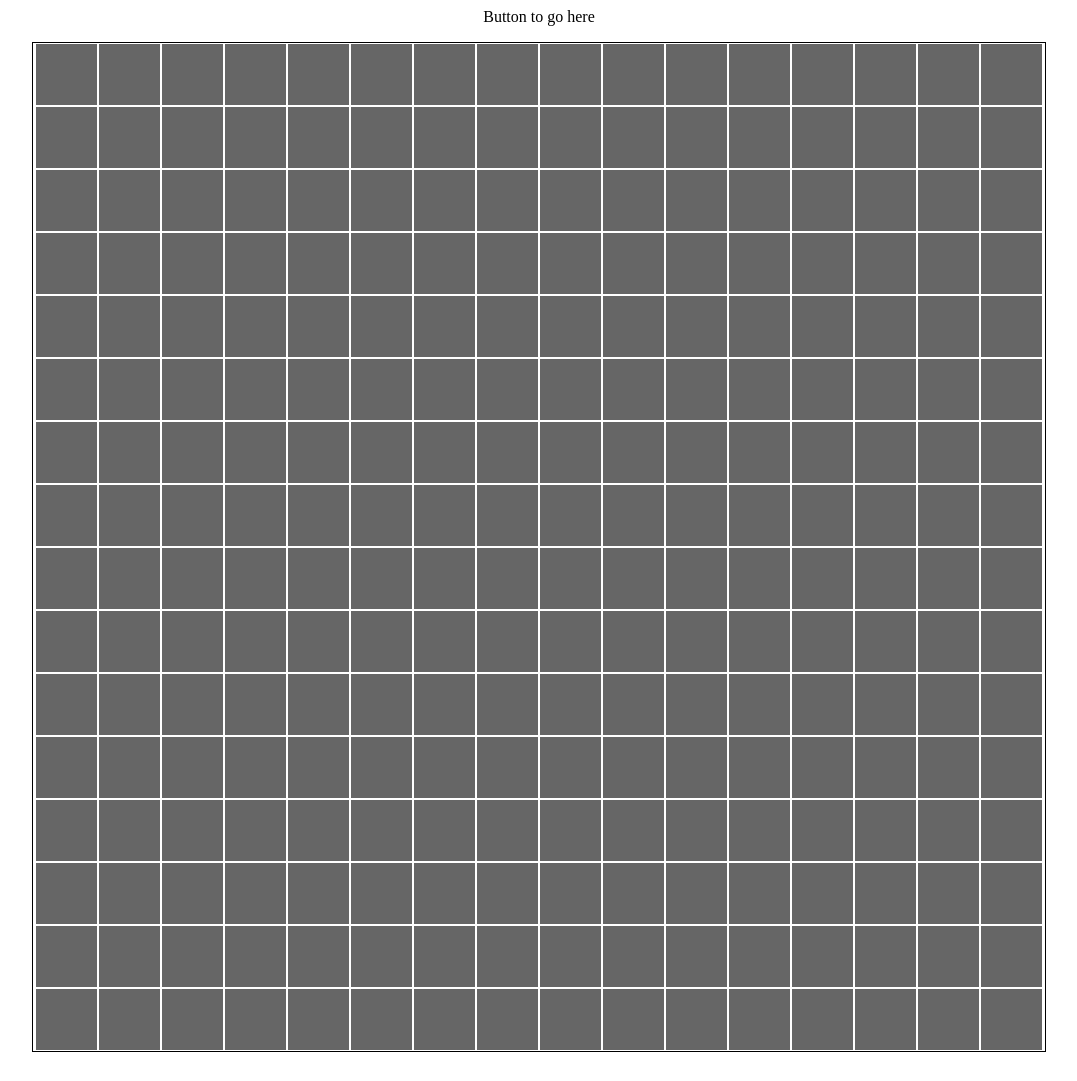
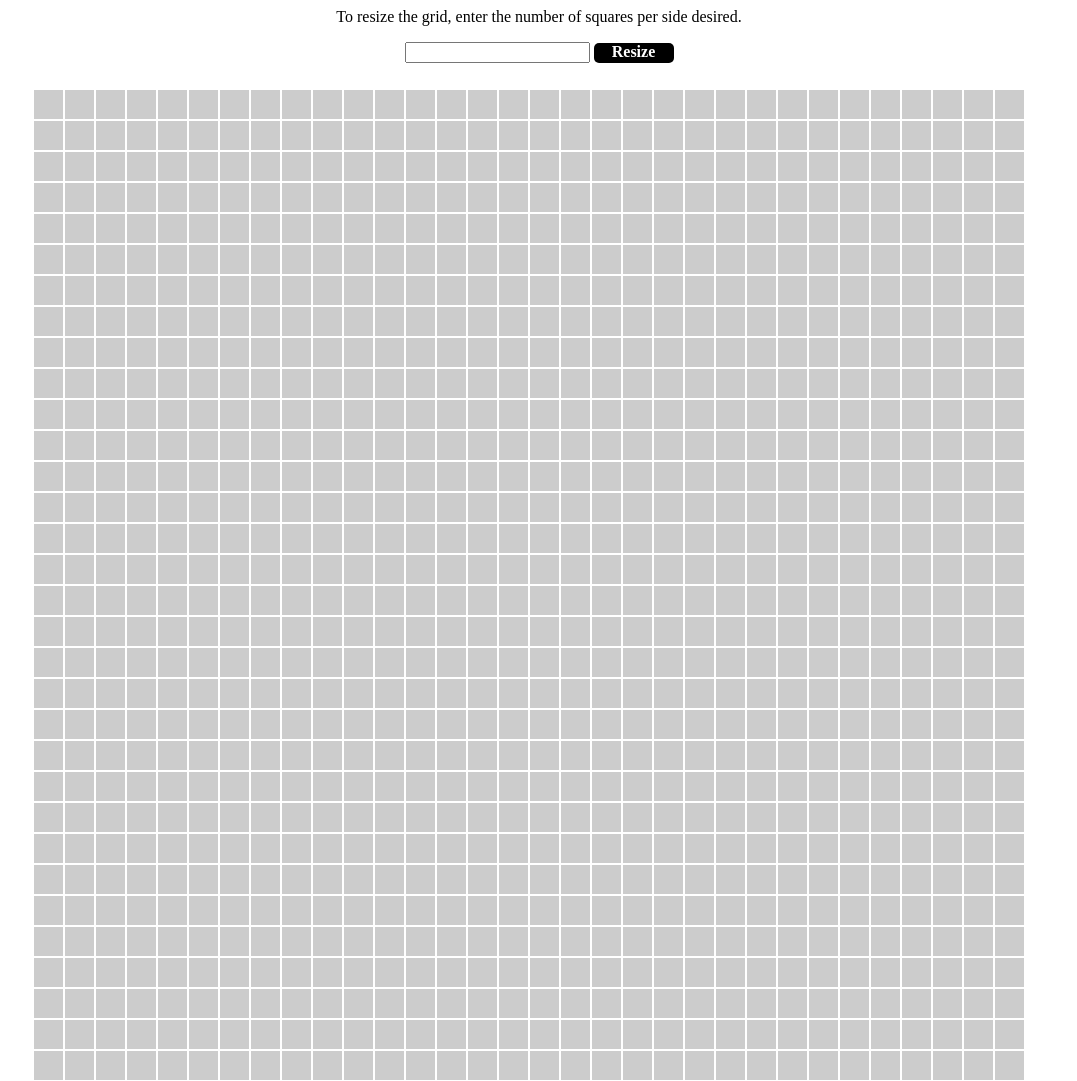
Before and after one commit to Dlmcgeen/drawing-pad, a plain HTML site: page index.html in a window 1280 px wide. Shown: the whole page, without its empty margins (101-1178 px from the left). Drawn offline with Linux system fonts and the light colour scheme.

Commit message:
the final form

```diff
--- a/index.html
+++ b/index.html
@@ -8,7 +8,11 @@
 	</head>
 	<body>
 		<div id="wrapper">
-			<p>Button to go here</p>
+			<p>To resize the grid, enter the number of squares per side desired.</p>
+			<form name="gridResize">
+				<input type="text" name="gridSize"/>
+			</form>
+			<div id="button">Resize</div>
 			<div id="pad">
 			</div> <!-- End pad div -->
 		</div> <!--End wrapper div -->
--- a/script.js
+++ b/script.js
@@ -1,9 +1,19 @@
 $(document).ready(function() {
-	var numDots = 16;
+	var gridSize = 32;
 	var padWidth = $('#pad').css('width');
 	padWidth = padWidth.slice(0,(padWidth.length)-2);
-	var padUseable = padWidth-((numDots+1)*2);
-	var dotSize = Math.floor(padUseable/numDots);
+	var padUseable = padWidth-((gridSize+1)*2);
+	drawGrid(gridSize, padUseable);
+	$('#button').click(function() {
+		gridSize = $('input[name=gridSize]').val();
+		drawGrid(gridSize, padUseable);
+	});
+});
+
+var drawGrid = function (numDots, padSize) {
+	$('.dots').parent().remove();
+
+	var dotSize = Math.floor(padSize/numDots);
 	for (var x = 1; x <= numDots; x++) {
 		var row = ("row"+x);
 		$('<div id='+row+'></div>').appendTo('#pad');
@@ -15,6 +25,5 @@ $(document).ready(function() {
 	$('.dots').height(dotSize+'px');
 	$('.dots').hover(function() {
 		$(this).css("background-color", "black");
-	})
-
-});
+	});
+}
--- a/stylesheet.css
+++ b/stylesheet.css
@@ -6,11 +6,26 @@
 #pad {
 	width: 80%;
 	margin: 10px auto;
-	border: solid black 1px;
 }
 
 .dots {
-	background-color: #666;
+	background-color: #ccc;
 	margin: 1px;
+	float: left;
+}
+
+form {
 	display: inline-block;
 }
+
+#button {
+	display: inline-block;
+	height: 20px;
+	width: 80px;
+	background-color: black;
+	color: #fff;
+	font-weight: bold;
+	border-radius: 5px;
+	text-align: center;
+	cursor: pointer;
+}
```
